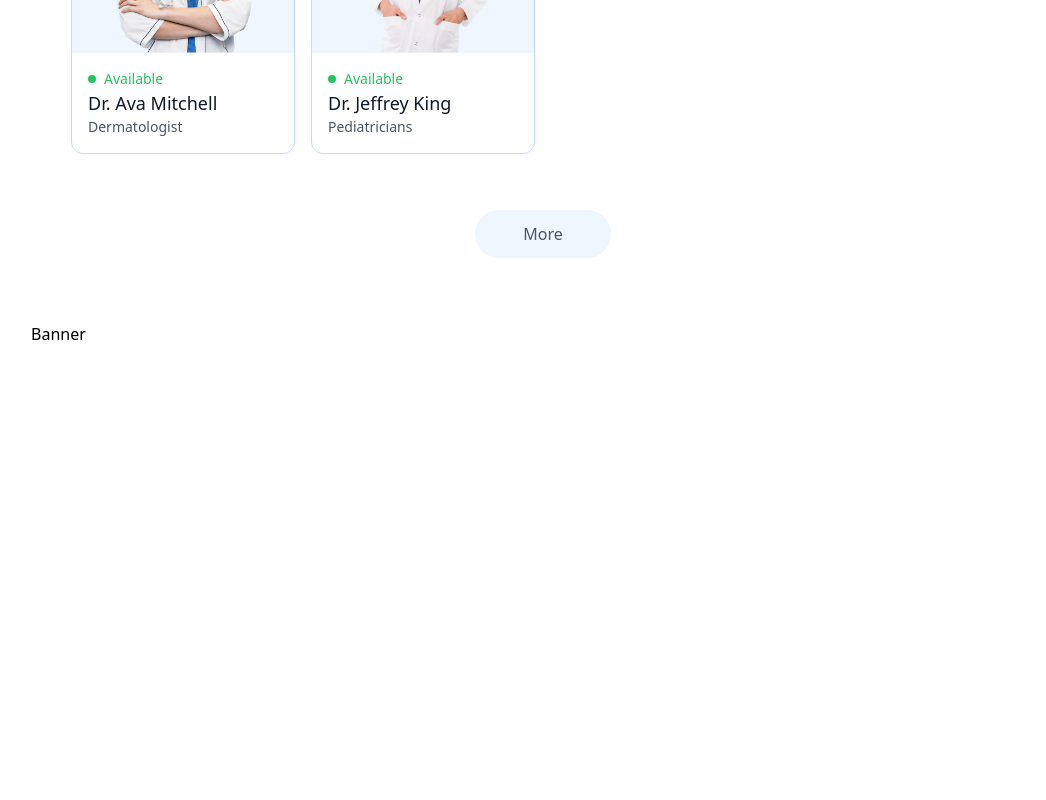
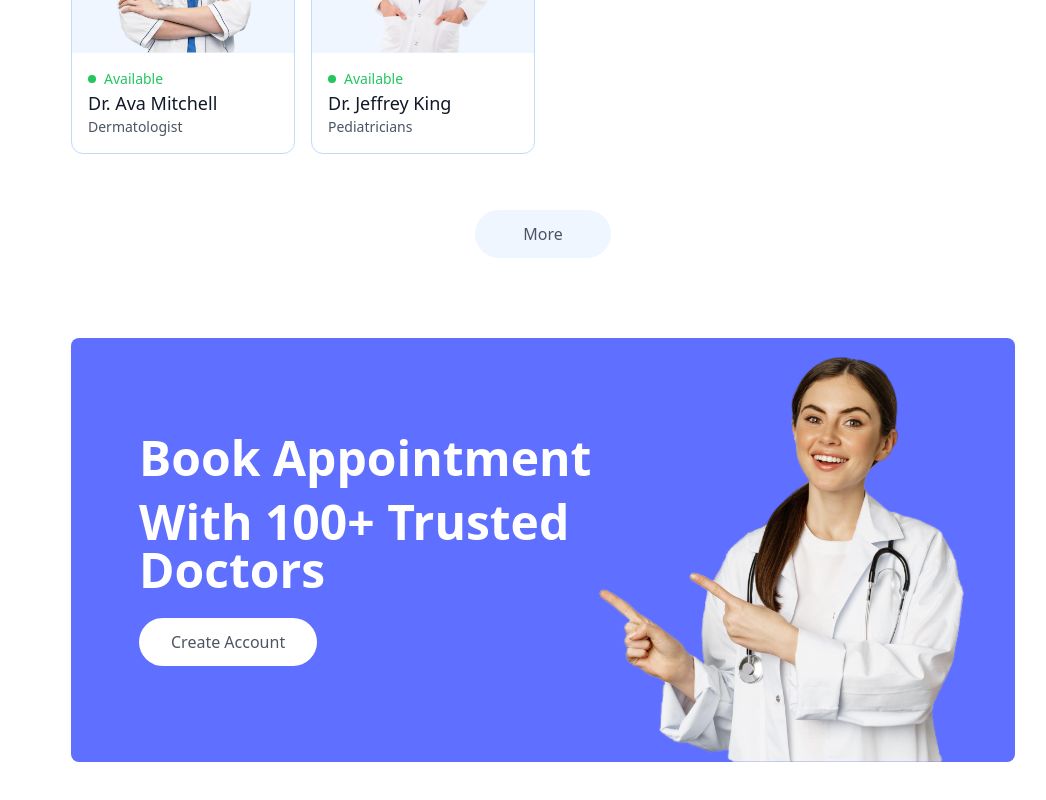
Before and after one commit to karananeja/prescripto-fe, a React (Vite) app: page / in a window 1280 px wide. Shown: the part 2135-2935 px from the top of the page, without its empty margins (97-1143 px from the left). Before the commit the page ends 2481 px from the top, so only its background shows below. Built offline with nearby package versions, Linux system fonts and the light colour scheme.

Commit message:
chore: complete the banner component

```diff
--- a/src/components/Banner.tsx
+++ b/src/components/Banner.tsx
@@ -1,3 +1,36 @@
+import { useNavigate } from 'react-router-dom';
+
+import { assets } from '../assets/assets';
+
 export const Banner = () => {
-  return <div>Banner</div>;
+  const navigate = useNavigate();
+
+  return (
+    <div className='flex bg-primary rounded-lg px-6 sm:px-10 md:px-14 lg:px-12 my-20 md:mx-10'>
+      <div className='flex-1 py-8 sm:py-10 md:py-16 lg:py-24 lg:pl-5'>
+        <div className='text-xl sm:text-2xl md:text-3xl lg:text-5xl font-semibold text-white'>
+          <p>Book Appointment</p>
+          <p className='mt-4'>With 100+ Trusted Doctors</p>
+        </div>
+
+        <button
+          className='bg-white text-sm sm:text-base text-gray-600 px-8 py-3 rounded-full mt-6 hover:scale-105 transition-all'
+          onClick={() => {
+            navigate('/login');
+            scrollTo(0, 0);
+          }}
+        >
+          Create Account
+        </button>
+      </div>
+
+      <div className='hidden md:block md:w-1/2 lg:w-[370px] relative'>
+        <img
+          className='absolute w-full bottom-0 right-0 max-w-md'
+          src={assets.appointment_img}
+          alt='appointment-img'
+        />
+      </div>
+    </div>
+  );
 };
```
